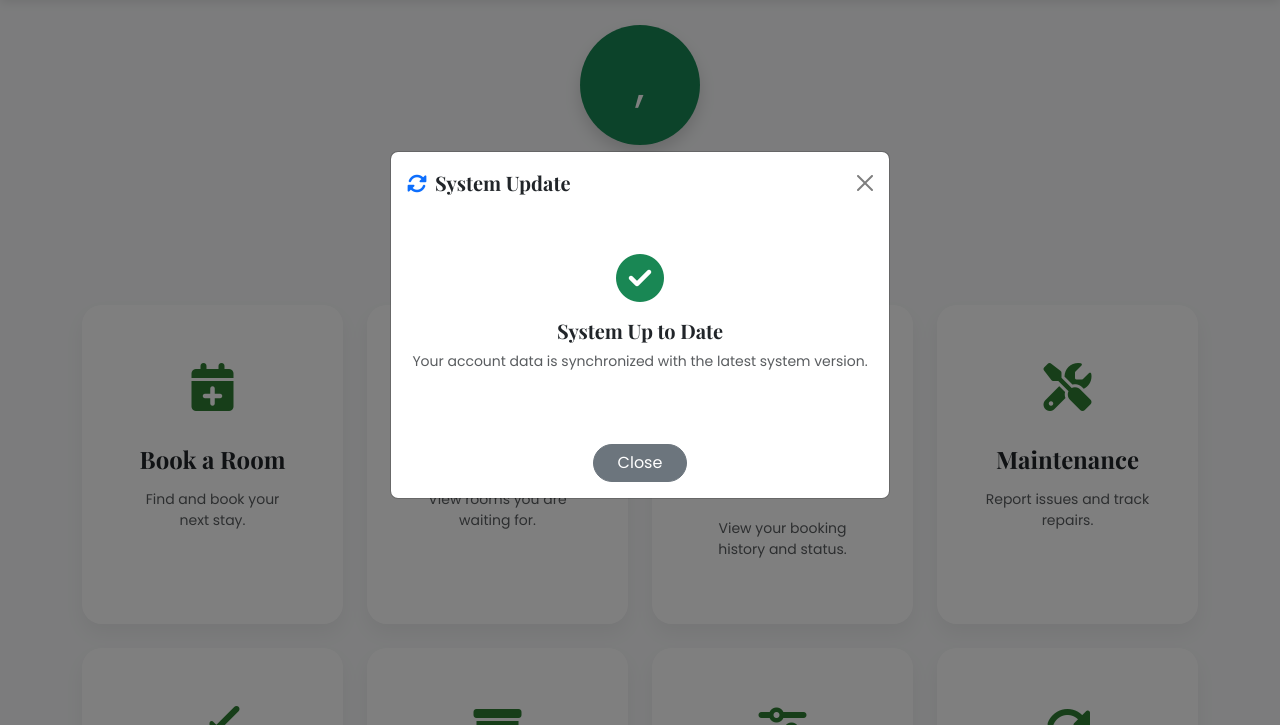
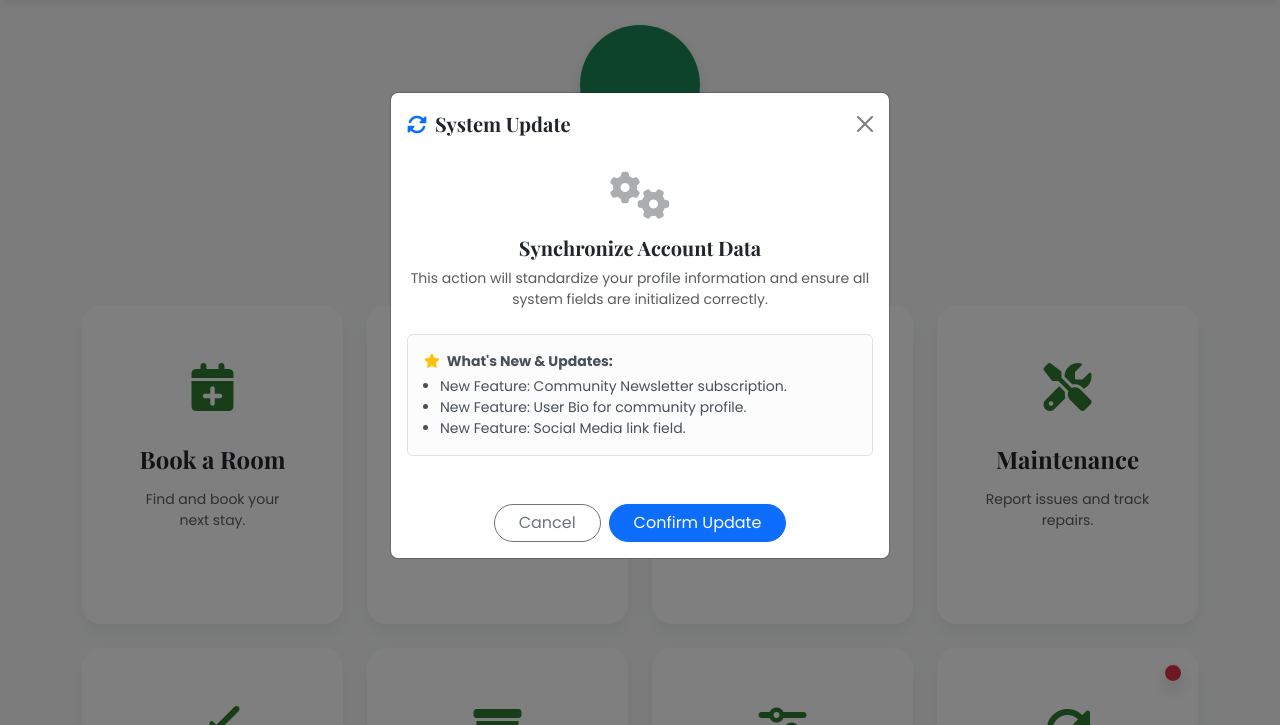
Before and after one commit to dhennzel/WokeColiving, a PHP site: page /users/profile.php in a window 1280 px wide, after a click that opens the changed part. Shown: the part 75-800 px from the top of the page. Run offline with PHP 8.4, Linux system fonts and the light colour scheme; a user stored in the database is signed in; data comes from the database, SQL or seed files in the repository; data that the repository does not hold is empty; some libraries are stand-ins or nearby versions.

Commit message:
System Update

```diff
--- a/db.php
+++ b/db.php
@@ -148,6 +148,29 @@ function setup_waitlist_table($conn) {
     )");
 }
 setup_waitlist_table($conn);
+}
+
+// --- SYSTEM UPDATES TABLE ---
+if (!function_exists('setup_updates_table')) {
+function setup_updates_table($conn) {
+    mysqli_query($conn, "CREATE TABLE IF NOT EXISTS system_updates (
+        id INT AUTO_INCREMENT PRIMARY KEY,
+        version VARCHAR(20) NOT NULL,
+        title VARCHAR(100) NOT NULL,
+        description TEXT,
+        release_date DATE DEFAULT CURRENT_DATE
+    )");
+
+    // Seed data if empty for testing
+    $chk = mysqli_query($conn, "SELECT COUNT(*) as c FROM system_updates");
+    if(mysqli_fetch_assoc($chk)['c'] == 0){
+        mysqli_query($conn, "INSERT INTO system_updates (version, title, description, release_date) VALUES
+        ('1.2.0', 'Profile Enhancements', 'Added Bio, Social Links, and Newsletter subscription options.', NOW()),
+        ('1.1.0', 'Waitlist Feature', 'Introduced room waitlists and automated notifications.', DATE_SUB(NOW(), INTERVAL 7 DAY)),
+        ('1.0.0', 'Initial Release', 'Core booking and management system launch.', DATE_SUB(NOW(), INTERVAL 30 DAY))");
+    }
+}
+setup_updates_table($conn);
 }
 
 // --- AUTO REFRESH TRIGGER ---
--- a/users/profile.php
+++ b/users/profile.php
@@ -117,7 +117,10 @@ $user_schema = [
     'emergency_contact_number' => ['type' => 'VARCHAR(20) DEFAULT NULL', 'default' => "NULL", 'reason' => 'Emergency contact details are missing.'],
     'reset_token' => ['type' => 'VARCHAR(255) DEFAULT NULL', 'default' => "NULL", 'reason' => 'Password reset feature needs to be enabled.'],
     'reset_expiry' => ['type' => 'DATETIME DEFAULT NULL', 'default' => "NULL", 'reason' => 'Password reset feature needs to be enabled.'],
-    'do_not_renew' => ['type' => 'TINYINT(1) DEFAULT 0', 'default' => 0, 'reason' => 'Account renewal status needs to be initialized.']
+    'do_not_renew' => ['type' => 'TINYINT(1) DEFAULT 0', 'default' => 0, 'reason' => 'Account renewal status needs to be initialized.'],
+    'newsletter' => ['type' => 'TINYINT(1) DEFAULT 1', 'default' => 1, 'reason' => 'New Feature: Community Newsletter subscription.'],
+    'bio' => ['type' => 'TEXT DEFAULT NULL', 'default' => "NULL", 'reason' => 'New Feature: User Bio for community profile.'],
+    'social_link' => ['type' => 'VARCHAR(255) DEFAULT NULL', 'default' => "NULL", 'reason' => 'New Feature: Social Media link field.']
 ];
 
 // Get the actual columns from the users table to avoid errors if a column doesn't exist yet
@@ -227,6 +230,15 @@ try {
     $w_q = mysqli_query($conn, "SELECT COUNT(*) as c FROM waitlist WHERE user_id=$user_id");
     if($w_q) $c_wait = mysqli_fetch_assoc($w_q)['c'];
 } catch(Exception $e){}
+
+// Fetch System Updates History
+$sys_updates = [];
+$su_q = mysqli_query($conn, "SELECT * FROM system_updates ORDER BY release_date DESC LIMIT 10");
+if($su_q){
+    while($row = mysqli_fetch_assoc($su_q)){
+        $sys_updates[] = $row;
+    }
+}
 ?>
 <!DOCTYPE html>
 <html lang="en">
@@ -535,7 +547,7 @@ try {
                     <p class="text-muted small mb-4">This action will standardize your profile information and ensure all system fields are initialized correctly.</p>
 
                     <div class="alert alert-light border text-start small">
-                        <strong>Changes to be applied:</strong>
+                        <strong><i class="fas fa-star text-warning me-1"></i> What's New & Updates:</strong>
                         <ul class="mb-0 ps-3 mt-1">
                             <?php foreach($update_reasons as $reason): ?>
                                 <li><?= htmlspecialchars($reason) ?></li>
@@ -557,6 +569,24 @@ try {
                     </div>
                     <h5 class="fw-bold">System Up to Date</h5>
                     <p class="text-muted small">Your account data is synchronized with the latest system version.</p>
+
+                    <?php if(!empty($sys_updates)): ?>
+                    <div class="text-start border-top pt-3 mt-3">
+                        <h6 class="fw-bold text-primary mb-3"><i class="fas fa-bullhorn me-2"></i>What's New & Version History</h6>
+                        <div class="list-group list-group-flush small" style="max-height: 250px; overflow-y: auto;">
+                            <?php foreach($sys_updates as $update): ?>
+                            <div class="list-group-item px-0 bg-transparent">
+                                <div class="d-flex w-100 justify-content-between">
+                                    <strong class="mb-1 text-dark"><?= htmlspecialchars($update['title']) ?></strong>
+                                    <span class="badge bg-light text-dark border">v<?= htmlspecialchars($update['version']) ?></span>
+                                </div>
+                                <p class="mb-1 text-muted"><?= htmlspecialchars($update['description']) ?></p>
+                                <small class="text-secondary"><i class="far fa-calendar-alt me-1"></i> <?= date('M d, Y', strtotime($update['release_date'])) ?></small>
+                            </div>
+                            <?php endforeach; ?>
+                        </div>
+                    </div>
+                    <?php endif; ?>
                 </div>
                 <?php endif; ?>
             </div>
```
